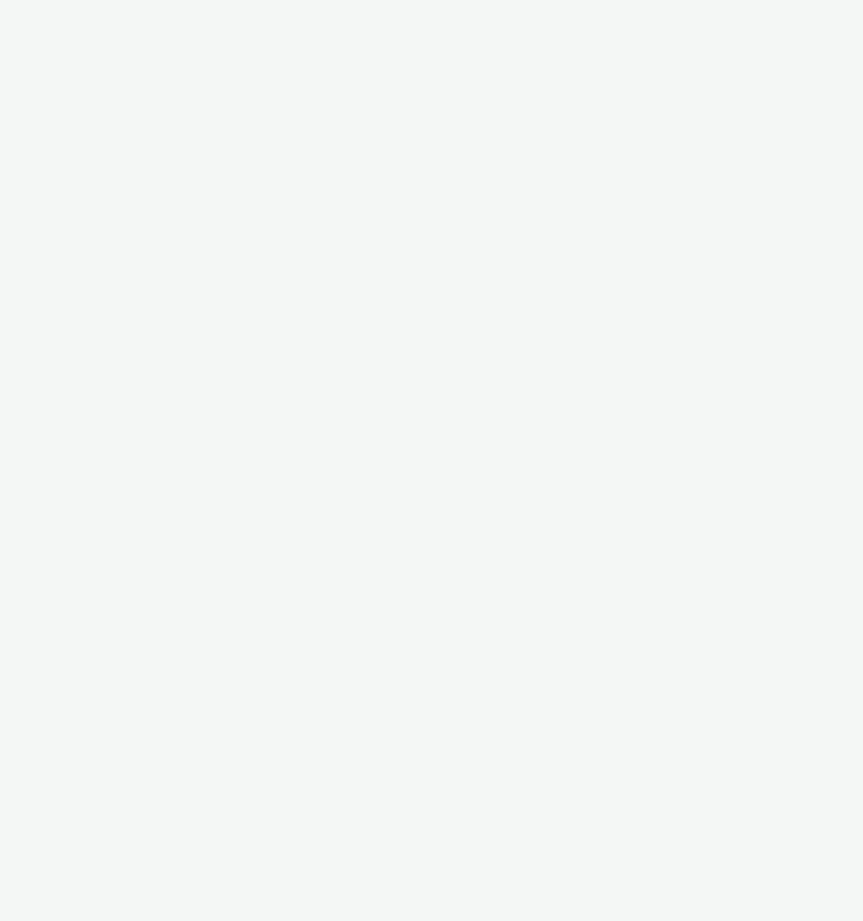
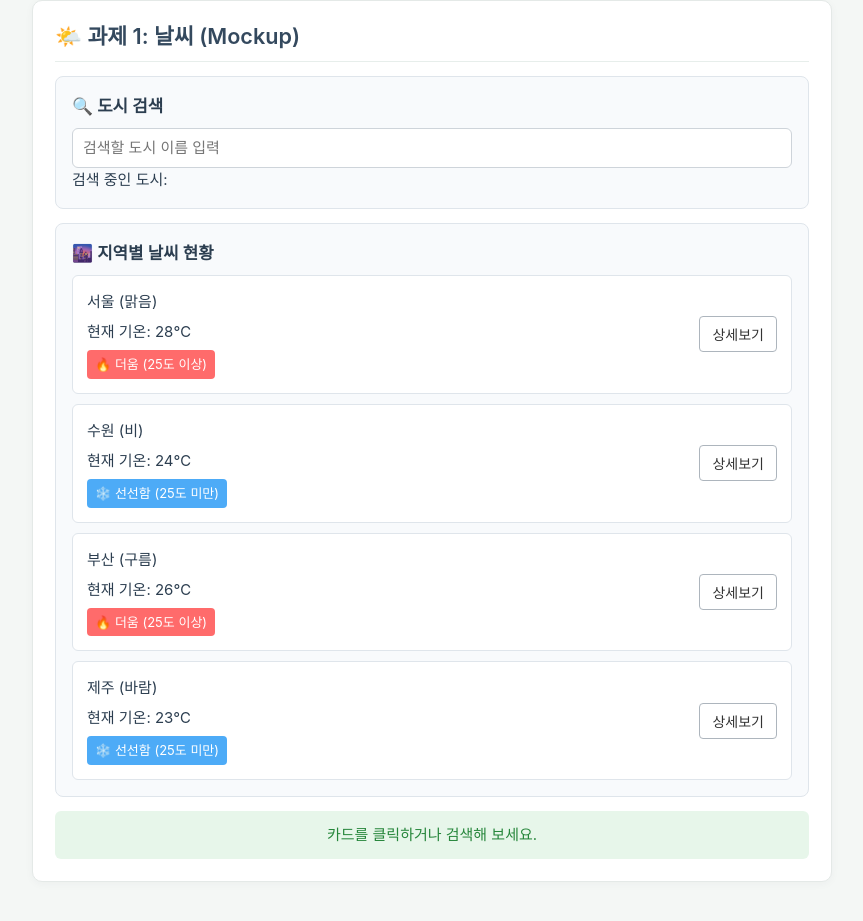
Before and after one commit to kimgayeon430/skala-vue, a Vue app: page / in a window 1280 px wide. Shown: the part 8117-9038 px from the top of the page, without its empty margins (208-1071 px from the left). Before the commit the page ends 8068 px from the top, so only its background shows below. Built offline with nearby package versions, Linux system fonts and the light colour scheme.

Commit message:
add Weather Mockup

```diff
--- a/src/App.vue
+++ b/src/App.vue
@@ -31,6 +31,9 @@ import ModelModifier from './components/practices/basic/ModelModifier.vue'
 
 // 5. Vue Style Handling
 import StyleScoped from './components/practices/basic/StyleScoped.vue'
+
+// 6. 날씨
+import WeatherMockup from './components/practices/basic/WeatherMockup.vue'
 </script>
 
 <template>
@@ -68,6 +71,10 @@ import StyleScoped from './components/practices/basic/StyleScoped.vue'
     <h1>5. Vue Style Handling</h1>
     <hr />
     <StyleScoped />
+
+    <h1>6. Hands on</h1>
+    <hr />
+    <WeatherMockup />
   </div>
 </template>
 
--- /dev/null
+++ b/src/components/practices/basic/WeatherMockup.vue
@@ -0,0 +1,156 @@
+<script setup>
+import { ref } from 'vue'
+
+const weatherList = ref([
+  { id: 'city_01', name: '서울', temp: 28, status: '맑음' },
+  { id: 'city_02', name: '수원', temp: 24, status: '비' },
+  { id: 'city_03', name: '부산', temp: 26, status: '구름' },
+  // 과제 요구사항에 맞춰 직접 추가한 날씨 데이터
+  { id: 'city_04', name: '제주', temp: 23, status: '바람' },
+])
+
+// 검색창에 입력한 도시 이름을 저장
+const searchCity = ref('')
+
+// 사용자가 클릭한 도시 이름을 저장
+const selectedCity = ref('')
+
+// 날씨 카드를 클릭하면 해당 도시 이름을 저장
+const selectCity = (cityName) => { selectedCity.value = cityName }
+
+// 한글 조합 중에도 입력값을 바로 반영
+const handleSearch = (event) => { searchCity.value = event.target.value }
+
+// 상세보기 버튼을 누르면 해당 도시의 날씨를 알림으로 표시
+const showDetail = (cityName, status) => {
+  window.alert(`${cityName}의 현재 날씨는 [${status}] 상태입니다.`)
+}
+</script>
+
+<template>
+  <div class="practice-section">
+    <h2>🌤️ 과제 1: 날씨 (Mockup)</h2>
+
+    <!-- 검색 영역 -->
+    <section class="weather-box">
+      <h3>🔍 도시 검색</h3>
+      <input
+        class="search-input"
+        type="text"
+        :value="searchCity"
+        @input="handleSearch"
+        placeholder="검색할 도시 이름 입력"
+      />
+      <p>검색 중인 도시: {{ searchCity }}</p>
+    </section>
+
+    <!-- 날씨 목록 영역 -->
+    <section class="weather-box">
+      <h3>🌆 지역별 날씨 현황</h3>
+
+      <div
+        v-for="city in weatherList"
+        :key="city.id"
+        class="weather-card"
+        @click="selectCity(city.name)"
+      >
+        <div>
+          <strong>{{ city.name }} ({{ city.status }})</strong>
+          <p>현재 기온: {{ city.temp }}℃</p>
+
+          <span v-if="city.temp >= 25" class="temperature-label hot">
+            🔥 더움 (25도 이상)
+          </span>
+          <span v-else class="temperature-label cool">❄️ 선선함 (25도 미만)</span>
+        </div>
+
+        <button @click.stop="showDetail(city.name, city.status)">상세보기</button>
+      </div>
+    </section>
+
+    <!-- 선택한 도시가 있으면 도시 이름을, 없으면 안내 문구를 표시 -->
+    <p class="selected-message">
+      <template v-if="selectedCity">{{ selectedCity }}이 선택되었습니다.</template>
+      <template v-else>카드를 클릭하거나 검색해 보세요.</template>
+    </p>
+  </div>
+</template>
+
+<style scoped>
+.weather-box {
+  padding: 16px;
+  margin-bottom: 14px;
+  border: 1px solid #dfe5eb;
+  border-radius: 8px;
+  background-color: #f8fafc;
+}
+
+.weather-box h3 {
+  margin-top: 0;
+}
+
+.search-input {
+  box-sizing: border-box;
+  width: 100%;
+  padding: 10px;
+  border: 1px solid #bcc6d0;
+  border-radius: 5px;
+}
+
+.weather-card {
+  display: flex;
+  align-items: center;
+  justify-content: space-between;
+  padding: 14px;
+  margin-bottom: 10px;
+  border: 1px solid #dfe5eb;
+  border-radius: 6px;
+  background-color: white;
+  cursor: pointer;
+}
+
+.weather-card:last-child {
+  margin-bottom: 0;
+}
+
+.weather-card:hover {
+  background-color: #f0f7ff;
+}
+
+.weather-card p {
+  margin: 6px 0;
+}
+
+.temperature-label {
+  display: inline-block;
+  padding: 4px 8px;
+  border-radius: 4px;
+  color: white;
+  font-size: 13px;
+}
+
+.hot {
+  background-color: #ff6b6b;
+}
+
+.cool {
+  background-color: #4dabf7;
+}
+
+.weather-card button {
+  padding: 7px 12px;
+  border: 1px solid #adb5bd;
+  border-radius: 4px;
+  background-color: white;
+  cursor: pointer;
+}
+
+.selected-message {
+  padding: 12px;
+  margin-bottom: 0;
+  border-radius: 6px;
+  background-color: #e7f6ea;
+  color: #26863b;
+  text-align: center;
+}
+</style>
```
